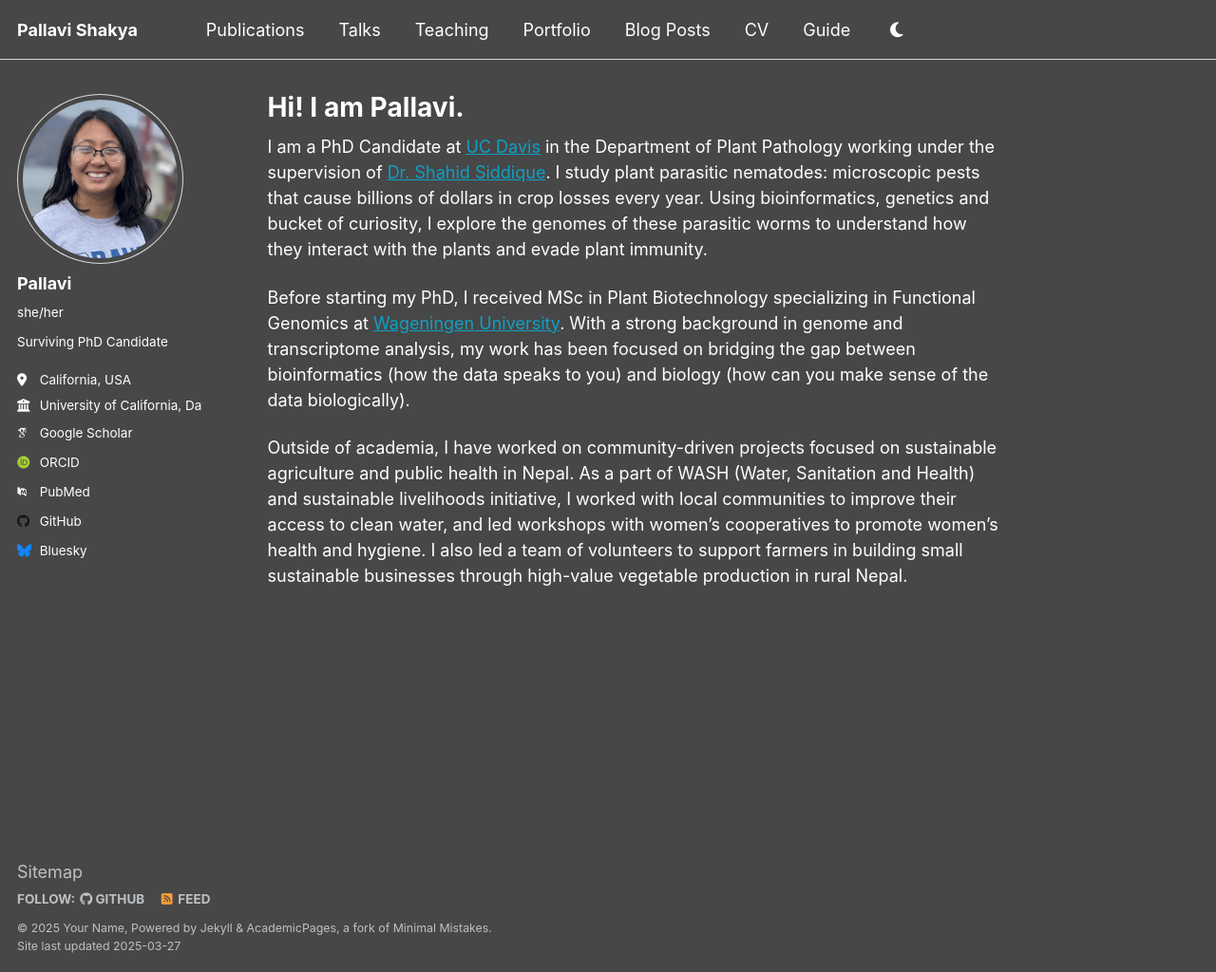
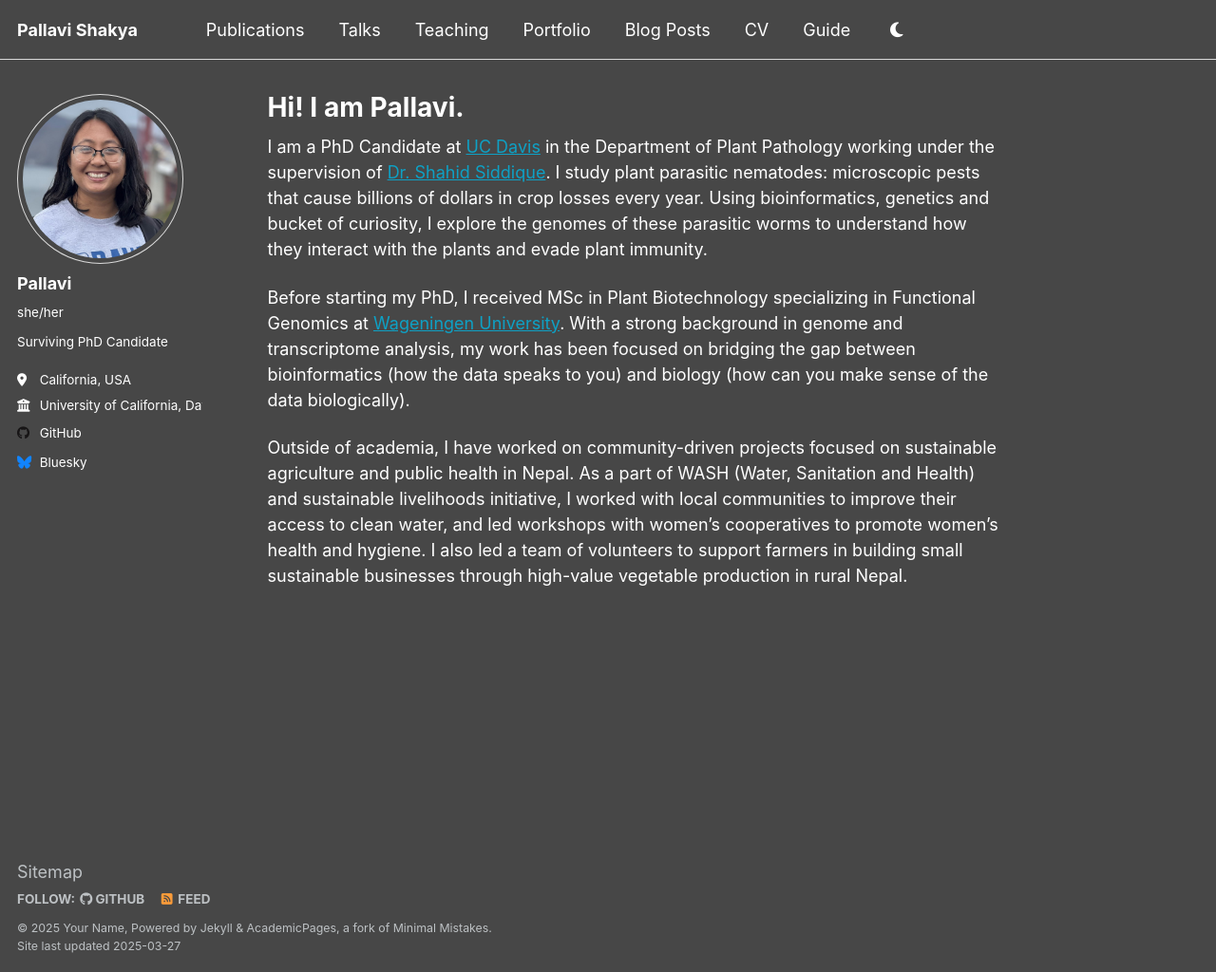
Before and after one commit to PallaviShakya/pallavishakya.github.io, a Jekyll site: the page built from _pages/about.md, in a window 1280 px wide and 1024 px high. Shown: the whole window at 95% size. Built offline with Jekyll 4.4.1, drawn with Linux system fonts in a browser that asks for light colours; some web fonts are replaced; part of the change alters nothing that is shown.

Commit message:
committing from pycharm

```diff
--- a/_config.yml
+++ b/_config.yml
@@ -32,22 +32,22 @@ author:
   #email            : "none@example.org"
 
   # Academic websites
-  arxiv            : # URL - Update with the correct link to your profile
-  googlescholar    : "https://scholar.google.com/citations?user=PS_CX0AAAAAJ"
-  impactstory      : # URL
-  orcid            : "http://orcid.org/yourorcidurl"
-  semantic         : # URL
-  pubmed           : "https://www.ncbi.nlm.nih.gov/pubmed/?term=john+snow"
-  researchgate     : # URL
-  scopus           : # URL
+  #arxiv            : # URL - Update with the correct link to your profile
+#  googlescholar    : ""
+#  #impactstory      : # URL
+#  orcid            : "" # URL
+#  #semantic         : # URL
+#  pubmed           : ""
+#  researchgate     : # URL
+#  scopus           : # URL
 
   # Repositories and software development
-  bitbucket        : # Username - Update with your username on the site
-  codepen          : # Username
-  dribbble         : # Username
-  github           : "academicpages"
-  kaggle           : # Username
-  stackoverflow    : # User number or user number and name (i.e., use "1" or "1/jeff-atwood")
+  #bitbucket        : # Username - Update with your username on the site
+  #codepen          : # Username
+  #dribbble         : # Username
+  github           : "PallaviShakya"
+#  kaggle           : # Username
+#  stackoverflow    : # User number or user number and name (i.e., use "1" or "1/jeff-atwood")
 
   # Social media
   bluesky          : "bsky.app" # Replace this with you Bluesky username
```
